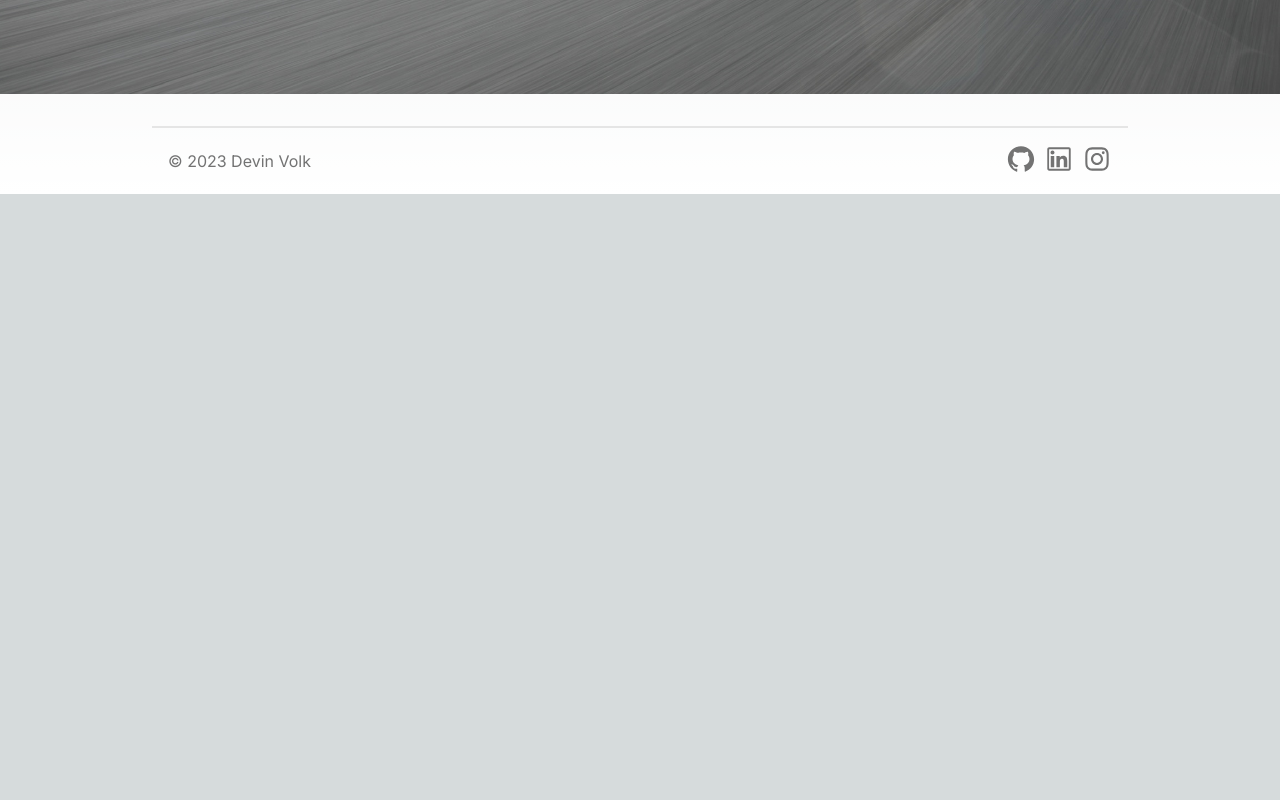
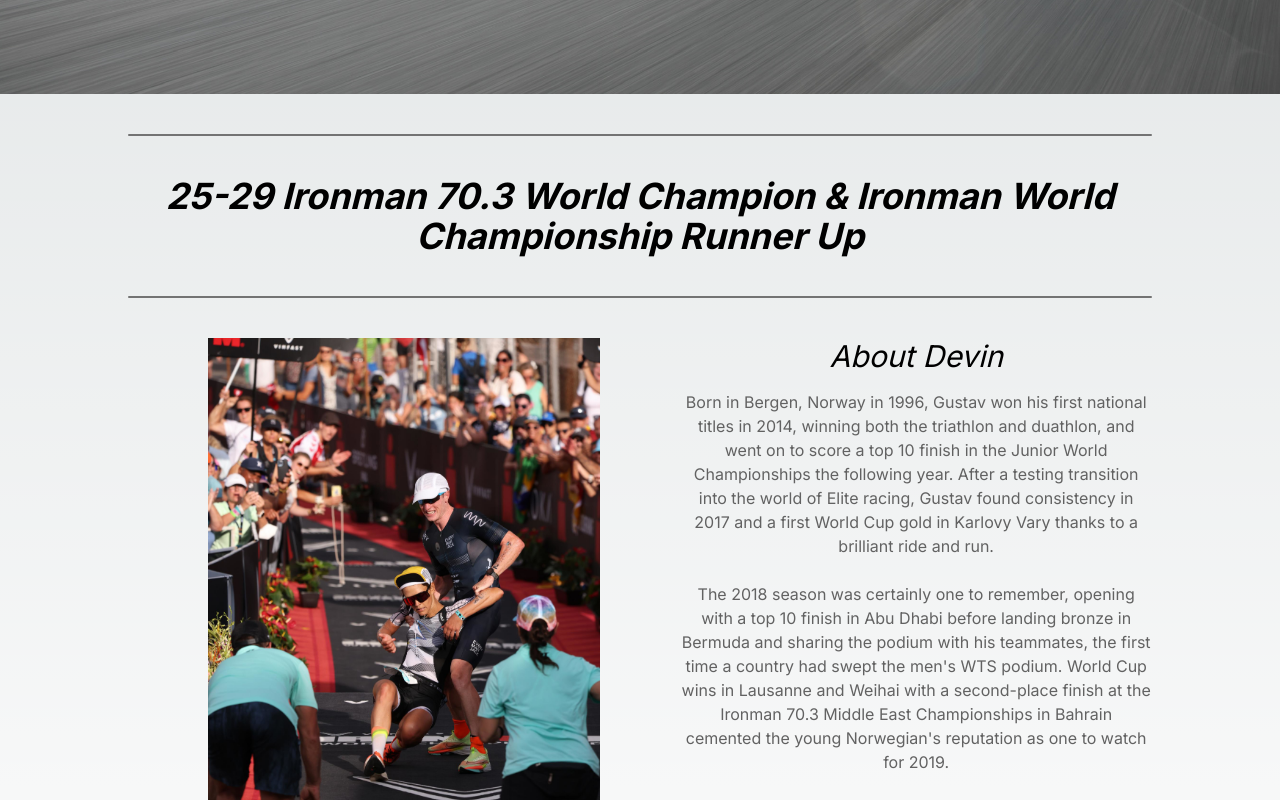
Before and after one commit to devinvolk/coaching_website, a Next.js app: page / in a window 1280 px wide. Shown: the part 760-1560 px from the top of the page. Before the commit the page ends 954 px from the top, so only its background shows below. Built offline with nearby package versions, Linux system fonts and the light colour scheme.

Commit message:
home page mock up started

```diff
--- a/app/page.js
+++ b/app/page.js
@@ -1,12 +1,59 @@
 import Image from "next/image";
-import home from "../public/home.JPG"
+import home from "../public/home.JPG";
+import finish from "../public/finish.JPG";
 
 export default function Home() {
   return (
-    <Image
-      src={home}
-      alt="Devin Volk cycling in Red Rocks, Nevada"
-      priority
-    />
-  )
+    <div>
+      <Image
+        src={home}
+        alt="Devin Volk cycling in Red Rocks, Nevada"
+        priority
+      />
+      <div className="mx-auto w-4/5">
+        <hr className="my-10 border-t-2 border-neutral-500 rounded-full" />
+        <h1 className="text-center text-4xl font-bold italic">
+          25-29 Ironman 70.3 World Champion & Ironman World Championship Runner
+          Up
+        </h1>
+        <hr className="my-10 border-t-2 border-neutral-500 rounded-full" />
+        <div className="flex flex-col md:flex-row">
+          <div className="hidden md:block mx-20">
+            <Image
+              src={finish}
+              height={6000}
+              alt="Devin Volk carrying a female competitor across the finish line at the 2022 Ironman World Championships in Kona after he had finished"
+            />
+          </div>
+          <div className="flex flex-col">
+            <h2 className="text-3xl italic semi-bold text-center mb-4">About Devin</h2>
+            <p className="text-center text-[#626262]">
+              Born in Bergen, Norway in 1996, Gustav won his first national
+              titles in 2014, winning both the triathlon and duathlon, and went
+              on to score a top 10 finish in the Junior World Championships the
+              following year. After a testing transition into the world of Elite
+              racing, Gustav found consistency in 2017 and a first World Cup
+              gold in Karlovy Vary thanks to a brilliant ride and run. <br /><br /> The
+              2018 season was certainly one to remember, opening with a top 10
+              finish in Abu Dhabi before landing bronze in Bermuda and sharing
+              the podium with his teammates, the first time a country had swept
+              the men's WTS podium. World Cup wins in Lausanne and Weihai with a
+              second-place finish at the Ironman 70.3 Middle East Championships
+              in Bahrain cemented the young Norwegian's reputation as one to
+              watch for 2019. <br /><br /> Gustav certainly didn't disappoint with a third
+              place at the ITU World Triathlon Bermuda and fourth place finish
+              at the ITU World Triathlon Grand Final in Lausanne but his biggest
+              moment of his career undoubtedly came at the 2019 Ironman 70.3
+              World Championships in Nice where he beat a truly world class
+              field to become the youngest ever Ironman World Champion. Gustav
+              then followed this victory up by winning the 2021 Ironman 70.3
+              World Championships and at the same time was crowned the world
+              no.1 triathlete. Gustav stamped his name in the history books by
+              winning the 2022 Ironman World Championships in Kona, Hawaii.
+            </p>
+          </div>
+        </div>
+      </div>
+    </div>
+  );
 }
--- a/components/Nav.js
+++ b/components/Nav.js
@@ -7,7 +7,7 @@
 
 const Nav = () => {
     const [navVisible, setNavVisible] = useState(false);
-    const [isActive, setIsActive] = useState('//');
+    const [isActive, setIsActive] = useState('/');
     const [isMenuOpen, setIsMenuOpen] = useState(false);
     const [isScrolled, setIsScrolled] = useState(false);
 
@@ -82,7 +82,7 @@
 
 
   return (
-    <nav className={`fixed z-50 h-14 py-2 md:py-4 md:h-20 w-full ${isMenuOpen ? 'bg-white shadow-md' : (isScrolled ? 'bg-white shadow-md' : 'bg-transparent')}`}>
+    <nav className={`fixed z-50 h-14 py-2 md:py-4 md:h-16 w-full ${isMenuOpen ? 'bg-white shadow-md' : (isScrolled ? 'bg-white shadow-md' : 'bg-transparent')}`}>
         {/* desktop nav */}
         <div className={`hidden md:flex flex-row justify-end space-x-8 mr-6 ${navVisible ? 'opacity-100 transition-opacity duration-1000' : 'opacity-0'}`}>
             {NavItems.map((item, index) =>
@@ -92,15 +92,13 @@
             href={item.page}
             target='_blank'
             rel='noopener noreferrer'
-            className={`text-xl text-neutral-200 cursor-pointer transition-colors duration-300 hover:text-neutral-500 ${
-              isActive === `/${item.page}` ? 'border-b-2 border-neutral-200 hover:border-neutral-500' : ''
-            }`}
+            className={`text-xl cursor-pointer transition-colors duration-300 hover:text-neutral-500 ${isScrolled ? 'text-neutral-950' : 'text-neutral-200'}`}
           >
             {item.title}
           </a>
           ) : (
                 <Link key={index} href={item.page}
-                  className={`text-xl text-neutral-200 cursor-pointer transition-colors duration-300 hover:text-neutral-500 ${isActive === `/${item.page}` ? 'border-b-2 border-neutral-200 hover:border-neutral-500' : ''}`}
+                  className={`text-xl cursor-pointer transition-colors duration-300 hover:text-neutral-500 ${isScrolled ? 'text-neutral-950' : 'text-neutral-200'} ${isActive === item.page ? (isScrolled ? 'border-b-2 border-neutral-950 hover:border-neutral-500' : 'border-b-2 border-neutral-200 hover:border-neutral-500') : ''}`}
                   onClick={() => {handleClick(item.page)}}
                 >
                   {item.title}
```
